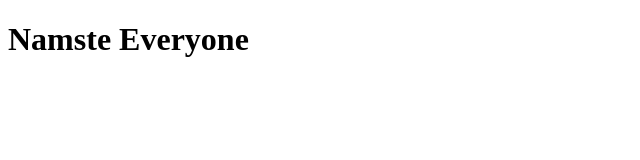
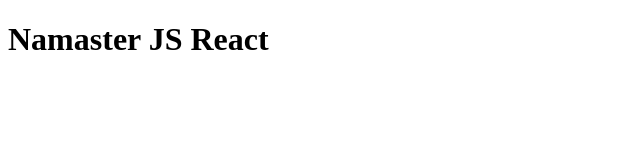
Before and after one commit to abhijit121/namaste-javascript-snippets, a plain HTML site: page index.html in a window 1280 px wide. Shown: the whole page, without its empty margins (0-640 px from the left). Drawn offline with Linux system fonts and the light colour scheme.

Commit message:
Namaste React First Lesson

```diff
--- a/index.html
+++ b/index.html
@@ -7,6 +7,12 @@
     <title>Nmaste React</title>
 </head>
 <body>
-    <h1>Namste Everyone</h1>
+    <div id = "root"></div>
 </body>
+<script>
+  const heading =  document.createElement("h1");
+  heading.innerHTML ="Namaster JS React";
+  document.getElementById("root").appendChild(heading);
+
+</script>
 </html>
```
